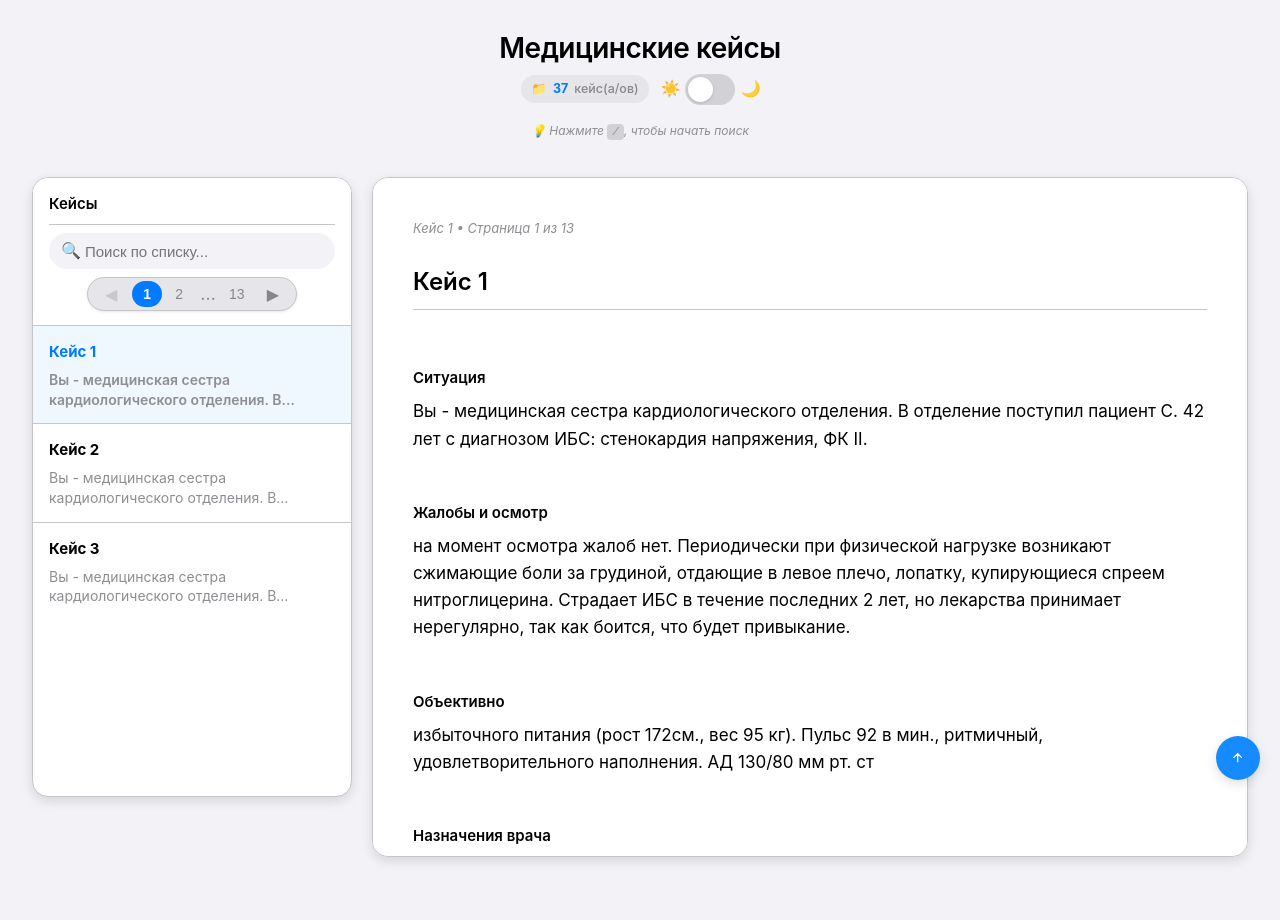
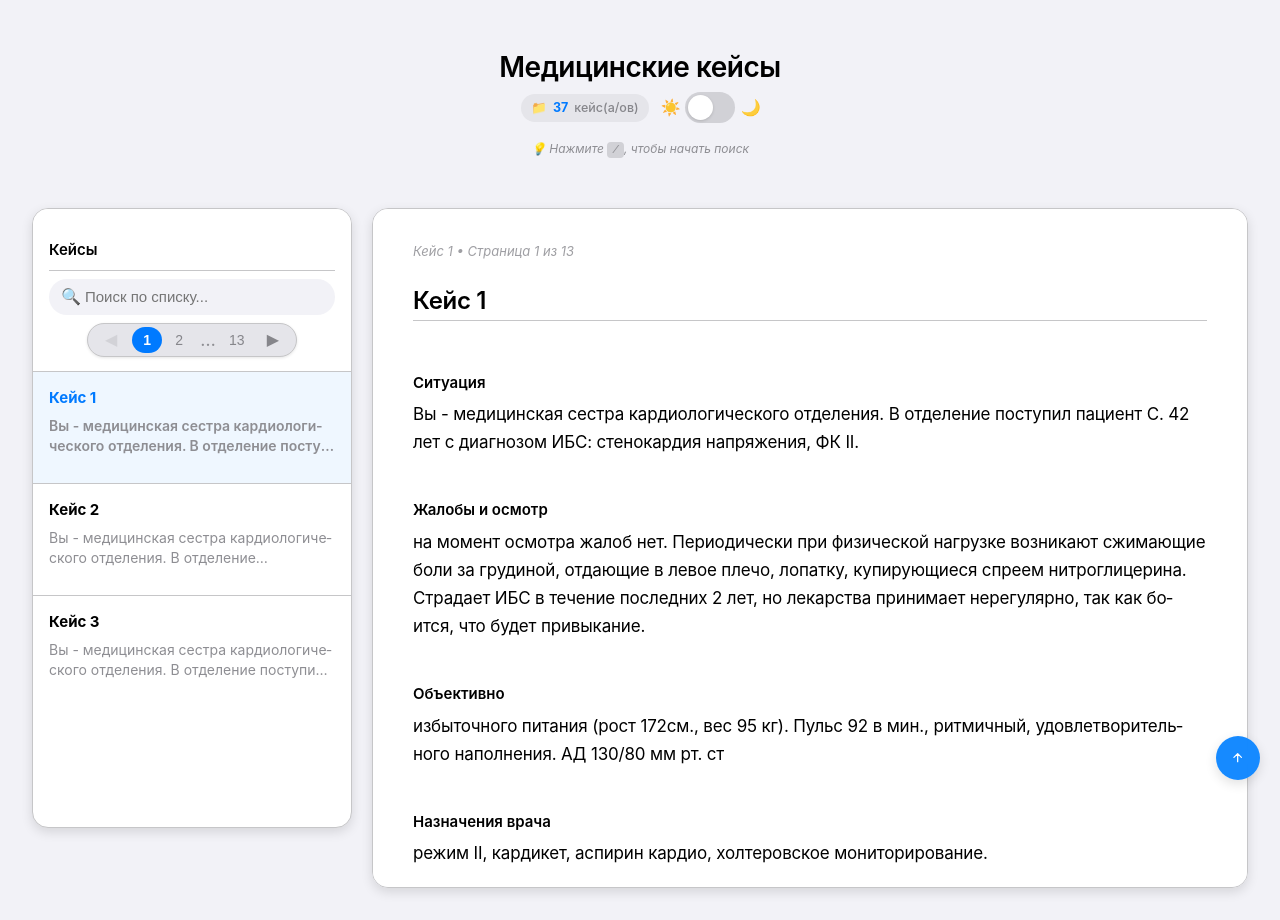
Before and after one commit to dfr8938/medical-cases-app, a React (Vite) app: page / in a window 1280 px wide. Before the commit the page ends 889 px from the top, so only its background shows below. Built offline with nearby package versions, Linux system fonts and the light colour scheme.

Commit message:
editing styles

```diff
--- a/src/App.css
+++ b/src/App.css
@@ -1,17 +1,10 @@
-*,
-*::before,
-*::after {
+/* === ГЛОБАЛЬНЫЕ СБРОСЫ === */
+*, *::before, *::after {
   box-sizing: border-box;
-  margin: 0;
-  padding: 0;
   -webkit-tap-highlight-color: transparent;
-  -webkit-touch-callout: none;
-  -webkit-user-select: none;
-  -moz-user-select: none;
-  -ms-user-select: none;
-  user-select: none;
 }
 
+/* === ШРИФТЫ И ПОВЕДЕНИЕ === */
 html {
   font-size: 100%;
   scroll-behavior: smooth;
@@ -19,8 +12,10 @@ html {
   -webkit-font-smoothing: antialiased;
   -moz-osx-font-smoothing: grayscale;
   text-rendering: optimizeLegibility;
+  color-scheme: light dark;
 }
 
+/* === ТЕЛО ДОКУМЕНТА === */
 body {
   font-family: -apple-system, BlinkMacSystemFont, "Segoe UI", Roboto, Ubuntu, "Helvetica Neue", sans-serif;
   font-optical-sizing: auto;
@@ -35,7 +30,16 @@ body {
   padding: env(safe-area-inset-top, 0) env(safe-area-inset-right, 0)
             env(safe-area-inset-bottom, 0) env(safe-area-inset-left, 0);
   position: relative;
-  -webkit-overflow-scrolling: touch;
+}
+
+/* === ФОКУС ДЛЯ ДОСТУПНОСТИ === */
+:focus:not(:focus-visible) {
+  outline: none;
+}
+
+:focus-visible {
+  outline: 2px solid var(--accent);
+  outline-offset: 2px;
 }
 
 /* === ЦВЕТА И ПЕРЕМЕННЫЕ (iOS-стиль) === */
@@ -59,22 +63,39 @@ body {
   --radius-sm: 8px;
   --radius-md: 12px;
   --radius-lg: 16px;
-  --transition: all 0.25s cubic-bezier(0.4, 0, 0.2, 1);
-  --transition-fast: all 0.15s ease;
+  --transition: 0.25s cubic-bezier(0.4, 0, 0.2, 1);
+  --transition-fast: 0.15s ease;
 }
 
-/* === ТЁМНАЯ ТЕМА === */
+/* === ТЁМНАЯ ТЕМА (системная) === */
+@media (prefers-color-scheme: dark) {
+  :root {
+    --bg-primary: #000000;
+    --bg-secondary: #1c1c1e;
+    --bg-tertiary: #2c2c2e;
+    --bg-card: #1c1c1e;
+    --text-primary: #f8f8f8;
+    --text-secondary: #8e8e93;
+    --text-tertiary: #6e6e71;
+    --accent: #0a84ff;
+    --accent-hover: #0077ed;
+    --accent-active: #0062d3;
+    --separator: #3a3a3c;
+    --shadow: 0 1px 3px rgba(0, 0, 0, 0.3);
+    --shadow-lg: 0 4px 12px rgba(0, 0, 0, 0.5);
+    --highlight: #ffd60a;
+  }
+}
+
+/* === РУЧНОЕ ПЕРЕКЛЮЧЕНИЕ ТЕМЫ === */
 html.dark {
   --bg-primary: #000000;
   --bg-secondary: #1c1c1e;
   --bg-tertiary: #2c2c2e;
   --bg-card: #1c1c1e;
   --text-primary: #f8f8f8;
-  --text-secondary: #8e8e93;
-  --text-tertiary: #6e6e71;
   --accent: #0a84ff;
   --accent-hover: #0077ed;
-  --accent-active: #0062d3;
   --separator: #3a3a3c;
   --shadow: 0 1px 3px rgba(0, 0, 0, 0.3);
   --shadow-lg: 0 4px 12px rgba(0, 0, 0, 0.5);
@@ -94,7 +115,7 @@ html.dark {
 
 /* === ОСНОВНОЙ КОНТЕЙНЕР === */
 .app {
-  max-width: 100vw;
+  max-width: 100%;
   margin: 0 auto;
   padding: calc(env(safe-area-inset-top) + 12px) 12px 20px;
   min-height: calc(100vh - env(safe-area-inset-bottom));
@@ -103,7 +124,6 @@ html.dark {
   display: flex;
   flex-direction: column;
   gap: 20px;
-  -webkit-overflow-scrolling: touch;
 }
 
 /* === ЗАГОЛОВОК === */
@@ -166,6 +186,7 @@ html.dark {
   color: var(--text-secondary);
   font-size: 12.5px;
   white-space: nowrap;
+  transition: background-color var(--transition-fast), color var(--transition-fast);
 }
 
 .stat-item strong {
@@ -201,10 +222,9 @@ html.dark {
   border-radius: 15.5px;
   border: none;
   cursor: pointer;
-  transition: background 0.3s ease;
+  transition: background-color 0.3s ease;
   outline: none;
   -webkit-appearance: none;
-  -moz-appearance: none;
   appearance: none;
 }
 
@@ -227,7 +247,6 @@ html.dark {
 
 .theme-toggle-switch.dark .toggle-thumb {
   transform: translateX(22px);
-  background: white;
 }
 
 /* === ОСНОВНОЙ КОНТЕЙНЕР (адаптивная сетка) === */
@@ -239,7 +258,7 @@ html.dark {
   min-height: 0;
 }
 
-/* === СПИСОК КЕЙСОВ (на десктопе и iPad) === */
+/* === СПИСОК КЕЙСОВ === */
 .case-list {
   min-width: 280px;
   width: 30%;
@@ -249,10 +268,12 @@ html.dark {
   border: 0.5px solid var(--separator);
   box-shadow: var(--shadow-lg);
   height: calc(100vh - 180px);
-  overflow: hidden;
+  overflow: auto;
   display: flex;
   flex-direction: column;
   position: relative;
+  box-sizing: border-box;
+  overflow-x: hidden;
 }
 
 /* === ШАПКА СПИСКА === */
@@ -269,7 +290,6 @@ html.dark {
   backdrop-filter: blur(10px);
   -webkit-backdrop-filter: blur(10px);
   transition: background var(--transition);
-  -webkit-overflow-scrolling: touch;
 }
 
 .case-list-header h3 {
@@ -308,7 +328,7 @@ html.dark {
   background: var(--bg-primary);
   color: var(--text-primary);
   transition: border-color 0.25s ease, box-shadow 0.25s ease;
-  padding: 0 36px 0 36px; /* с учётом иконки */
+  padding: 0 36px; /* иконка */
 }
 
 .search-input-header:focus {
@@ -326,7 +346,7 @@ html.dark {
   100% { box-shadow: 0 0 0 2px var(--accent); }
 }
 
-/* === ИКОНКА ЛУПЫ В ПОИСКЕ === */
+/* === ИКОНКА ЛУПЫ === */
 .search-icon {
   position: absolute;
   left: 12px;
@@ -365,6 +385,7 @@ html.dark {
   cursor: pointer;
   z-index: 1;
   -webkit-tap-highlight-color: transparent;
+  transition: color var(--transition);
 }
 
 .clear-btn-header:hover,
@@ -372,7 +393,7 @@ html.dark {
   color: var(--text-primary);
 }
 
-/* === ПАГИНАЦИЯ (iOS-style) === */
+/* === ПАГИНАЦИЯ (iOS-style, центрирована, фиксированная ширина) === */
 .ios-pagination {
   display: inline-flex;
   align-items: center;
@@ -386,9 +407,12 @@ html.dark {
   white-space: nowrap;
   justify-content: center;
   height: 34px;
+  min-width: 180px;
+  max-width: 220px;
+  width: auto;
   margin: 0 auto;
+  box-sizing: border-box;
   box-shadow: var(--shadow);
-  -webkit-user-select: none;
 }
 
 .ios-pagination-arrow {
@@ -404,12 +428,13 @@ html.dark {
   align-items: center;
   justify-content: center;
   transition: background var(--transition);
-  -webkit-tap-highlight-color: transparent;
+  flex-shrink: 0;
 }
 
 .ios-pagination-arrow:disabled {
   color: #c7c7cc;
   cursor: not-allowed;
+  opacity: 0.6;
 }
 
 .ios-pagination-arrow:hover:not(:disabled),
@@ -421,6 +446,7 @@ html.dark {
   display: flex;
   align-items: center;
   gap: 2px;
+  flex-shrink: 1;
 }
 
 .ios-pagination-page {
@@ -437,6 +463,7 @@ html.dark {
   cursor: pointer;
   font-weight: 500;
   transition: background var(--transition);
+  flex-shrink: 0;
 }
 
 .ios-pagination-page:hover {
@@ -453,6 +480,7 @@ html.dark {
   color: var(--text-tertiary);
   font-size: 18px;
   margin: 0 4px;
+  flex-shrink: 0;
 }
 
 /* === ПУСТОЙ РЕЗУЛЬТАТ === */
@@ -479,8 +507,12 @@ html.dark {
   cursor: pointer;
   font-size: 15px;
   color: var(--text-primary);
-  transition: background var(--transition-fast);
+  transition: background-color 0.15s ease, color 0.15s ease;
   -webkit-tap-highlight-color: transparent;
+  width: 100%;
+  box-sizing: border-box;
+  overflow: hidden;
+  flex-wrap: wrap;
 }
 
 .case-item:last-child {
@@ -504,6 +536,7 @@ html.dark {
 
 .case-item-left {
   flex: 1;
+  min-width: 0;
 }
 
 .case-item p {
@@ -515,9 +548,12 @@ html.dark {
   -webkit-box-orient: vertical;
   overflow: hidden;
   line-height: 1.4;
+  word-wrap: break-word;
+  overflow-wrap: break-word;
+  hyphens: auto;
 }
 
-/* === ПРОСМОТР КЕЙСА === */
+/* === ПРОСМОТР КЕЙСА — iOS стиль (Notes, Settings) === */
 .case-view {
   flex: 1 1 65%;
   min-width: 300px;
@@ -528,12 +564,12 @@ html.dark {
   overflow: auto;
   padding: 24px;
   font-size: 17px;
-  -webkit-overflow-scrolling: touch;
   max-height: calc(100vh - var(--header-height) - 40px);
   transition: opacity 0.25s ease, transform 0.25s ease;
   display: flex;
   flex-direction: column;
   gap: 16px;
+  -webkit-overflow-scrolling: touch;
 }
 
 .case-view.fade-out {
@@ -547,94 +583,192 @@ html.dark {
   transform: translateY(0);
 }
 
-/* === ЗАГОЛОВКИ В ПРОСМОТРЕ === */
+/* Заголовок */
 .case-view h2 {
   font-size: 24px;
   font-weight: 600;
   color: var(--text-primary);
-  margin-bottom: 16px;
-  padding-bottom: 8px;
+  margin: 0 0 16px;
+  padding-bottom: 4px;
   border-bottom: 0.5px solid var(--separator);
+  line-height: 1.25;
+  letter-spacing: -0.3px;
 }
 
+.case-view h3,
 .case-view h4 {
   font-size: 15px;
   font-weight: 600;
   color: var(--text-primary);
-  margin-top: 24px;
-  margin-bottom: 8px;
+  margin: 20px 0 8px;
+  line-height: 1.3;
 }
 
-/* === ТЕКСТ И СПИСКИ === */
-.case-view p,
+/* Текст */
+.case-view p {
+  color: var(--text-primary);
+  font-size: 17px;
+  line-height: 1.65;
+  margin: 8px 0;
+  letter-spacing: -0.01em;
+  hyphens: auto;
+  word-break: break-word;
+  text-align: left;
+}
+
+/* Списки */
 .case-view ul,
 .case-view ol {
-  font-size: 17px;
+  padding-left: 18px;
+  margin: 8px 0;
   color: var(--text-primary);
-  margin: 8px 0;
-  line-height: 1.6;
-}
-
-.case-view ul,
-.case-view ol {
-  padding-left: 20px;
 }
 
 .case-view li {
   margin: 4px 0;
+  line-height: 1.6;
   hyphens: auto;
+  word-break: break-word;
+  font-size: 17px;
+}
+
+.case-view ul li {
+  list-style-type: disc;
+}
+
+.case-view ol li {
+  list-style-type: decimal;
+}
+
+.case-view ul li::marker,
+.case-view ol li::marker {
+  font-size: 0.9em;
+  opacity: 0.9;
+}
+
+/* Код */
+.case-view code {
+  font-family: 'SF Mono', 'SFMono-Regular', 'Consolas', 'Liberation Mono', Menlo, Courier, monospace;
+  background: var(--bg-secondary);
+  color: var(--text-primary);
+  font-size: 0.9em;
+  padding: 0.2em 0.4em;
+  border-radius: 6px;
+  border: 0.5px solid var(--separator);
   word-break: break-word;
 }
 
-/* === ПОДСВЕТКА ТЕКСТА === */
+.case-view pre {
+  background: var(--bg-tertiary);
+  padding: 16px;
+  border-radius: 12px;
+  border: 0.5px solid var(--separator);
+  overflow: auto;
+  margin: 12px 0;
+  font-size: 14px;
+  line-height: 1.5;
+  -webkit-overflow-scrolling: touch;
+}
+
+.case-view pre code {
+  background: none;
+  padding: 0;
+  border: none;
+  color: inherit;
+  font-size: 1em;
+}
+
+/* Цитаты */
+.case-view blockquote {
+  border-left: 3px solid var(--accent);
+  margin: 12px 0;
+  padding: 4px 0 4px 16px;
+  color: var(--text-secondary);
+  font-style: italic;
+  font-size: 16px;
+  opacity: 0.95;
+}
+
+/* Брокриумб */
+.breadcrumb {
+  font-size: 13px;
+  color: var(--text-tertiary);
+  margin: 0 0 8px;
+  font-style: italic;
+  opacity: 0.85;
+}
+
+/* Подсветка */
 .highlight {
   background: var(--highlight);
+  color: #000;
   font-weight: 600;
-  color: #000;
   padding: 0 2px;
   border-radius: 2px;
   line-height: inherit;
 }
 
-/* === БРОКРИУМБ (ХЛЕБНЫЕ КРОШКИ) === */
-.breadcrumb {
-  font-size: 13px;
-  color: var(--text-tertiary);
-  margin-bottom: 8px;
-  font-style: italic;
+/* Таблицы */
+.case-view table {
+  width: 100%;
+  border-collapse: collapse;
+  margin: 12px 0;
+  font-size: 15px;
 }
 
-/* === КНОПКА "НАВЕРХ" === */
-.scroll-top {
-  position: fixed;
-  bottom: calc(20px + env(safe-area-inset-bottom));
-  right: 20px;
-  width: 44px;
-  height: 44px;
-  border-radius: 22px;
-  background: rgba(10, 132, 255, 0.95);
-  backdrop-filter: blur(10px);
-  -webkit-backdrop-filter: blur(10px);
-  color: white;
-  display: flex;
-  align-items: center;
-  justify-content: center;
-  border: none;
-  cursor: pointer;
-  box-shadow: var(--shadow-lg);
-  transition: transform 0.2s ease, background 0.2s ease;
-  z-index: 1000;
-  -webkit-tap-highlight-color: transparent;
+.case-view th,
+.case-view td {
+  padding: 10px 8px;
+  text-align: left;
+  border-bottom: 0.5px solid var(--separator);
 }
 
-.scroll-top:hover {
-  transform: translateY(-2px);
-  background: var(--accent-hover);
+.case-view th {
+  color: var(--text-primary);
+  font-weight: 600;
 }
 
-.scroll-top:active {
-  transform: translateY(0);
-  background: var(--accent-active);
+.case-view tr:last-child td {
+  border-bottom: none;
+}
+
+/* Ссылки */
+.case-view a {
+  color: var(--accent);
+  text-decoration: none;
+  font-weight: 500;
+  border-radius: 6px;
+  transition: opacity 0.15s ease;
+  padding: 1px 2px;
+}
+
+.case-view a:hover {
+  text-decoration: underline;
+}
+
+.case-view a:active {
+  opacity: 0.7;
+}
+
+/* Изображения */
+.case-view img {
+  max-width: 100%;
+  height: auto;
+  border-radius: 12px;
+  margin: 12px 0;
+  box-shadow: 0 1px 6px rgba(0, 0, 0, 0.1);
+  transition: transform 0.2s ease;
+}
+
+.case-view img:hover {
+  transform: scale(1.01);
+}
+
+/* Разделители */
+.case-view hr {
+  border: none;
+  border-top: 0.5px solid var(--separator);
+  margin: 20px 0;
 }
 
 /* === МОБИЛЬНЫЙ АККОРДЕОН === */
@@ -661,7 +795,6 @@ html.dark {
   color: var(--text-primary);
   border-bottom: 0.5px solid var(--separator);
   transition: background var(--transition);
-  -webkit-tap-highlight-color: transparent;
 }
 
 .mobile-accordion-header:hover {
@@ -693,7 +826,7 @@ html.dark {
   overflow: hidden;
 }
 
-/* === ТЕНЬ ПРИ ПРОКРУТКЕ В СПИСКЕ === */
+/* === ТЕНЬ ПРИ ПРОКРУТКЕ === */
 .case-list.has-shadow::before {
   content: "";
   position: absolute;
@@ -707,7 +840,7 @@ html.dark {
   border-radius: var(--radius-lg) var(--radius-lg) 0 0;
 }
 
-/* === ПОДСКАЗКА ПОИСКА (/) === */
+/* === ПОДСКАЗКА ПОИСКА === */
 .search-hint {
   font-size: 12px;
   color: var(--text-tertiary);
@@ -721,6 +854,38 @@ html.dark {
   padding: 2px 5px;
   font-size: 11px;
   font-weight: 500;
+}
+
+/* === КНОПКА "НАВЕРХ" === */
+.scroll-top {
+  position: fixed;
+  bottom: calc(20px + env(safe-area-inset-bottom));
+  right: 20px;
+  width: 44px;
+  height: 44px;
+  border-radius: 22px;
+  background: rgba(10, 132, 255, 0.95);
+  backdrop-filter: blur(10px);
+  -webkit-backdrop-filter: blur(10px);
+  color: white;
+  display: flex;
+  align-items: center;
+  justify-content: center;
+  border: none;
+  cursor: pointer;
+  box-shadow: var(--shadow-lg);
+  transition: transform 0.2s ease, background 0.2s ease;
+  z-index: 1000;
+}
+
+.scroll-top:hover {
+  transform: translateY(-2px);
+  background: var(--accent-hover);
+}
+
+.scroll-top:active {
+  transform: translateY(0);
+  background: var(--accent-active);
 }
 
 /* === АДАПТИВНОСТЬ (мобильные) === */
@@ -765,7 +930,7 @@ html.dark {
 
   .search-input-header {
     font-size: 14px;
-    padding: 0 32px 0 32px;
+    padding: 0 32px;
   }
 
   .clear-btn-header {
@@ -788,19 +953,45 @@ html.dark {
     padding: 12px 14px;
   }
 
+  /* === Адаптация пагинации на мобильных === */
   .ios-pagination {
+    min-width: 160px;
+    max-width: 200px;
     padding: 4px 6px;
     font-size: 13px;
   }
 
+  .ios-pagination-arrow,
   .ios-pagination-page {
     width: 28px;
+    height: 28px;
+  }
+
+  .ios-pagination-page {
     height: 24px;
   }
 
-  .ios-pagination-arrow {
-    width: 28px;
-    height: 28px;
+  .ios-pagination-ellipsis {
+    margin: 0 3px;
+  }
+
+  .case-view h2 {
+    font-size: 22px;
+    letter-spacing: -0.2px;
+  }
+
+  .case-view h3,
+  .case-view h4 {
+    font-size: 15px;
+  }
+
+  .case-view p,
+  .case-view li {
+    font-size: 16px;
+    line-height: 1.6;
+  }
+
+  .case-view blockquote {
     font-size: 15px;
   }
 }
@@ -848,7 +1039,7 @@ html.dark {
   }
 
   .case-view {
-    padding: 40px;
+    padding: 32px 40px;
     font-size: 17px;
   }
 }
@@ -862,22 +1053,14 @@ html.dark {
     animation: none !important;
   }
 
-  .case-view.fade-in,
-  .case-view.fade-out {
+  .case-view {
     transition: none;
     opacity: 1;
     transform: none;
   }
 }
 
-@media (prefers-contrast: high) {
-  :root {
-    --separator: #000;
-    --shadow: 0 1px 3px rgba(0, 0, 0, 0.3);
-  }
-}
-
-/* === iOS-STYLE PRELOADER === */
+/* === ПРЕЛОАДЕР === */
 #preloader {
   position: fixed;
   top: 0;
@@ -930,11 +1113,8 @@ html.dark {
   opacity: 0.8;
 }
 
-/* === Тёмная тема — Preloader === */
 html.dark .ios-loader-container {
   background: rgba(28, 28, 30, 0.8);
-  backdrop-filter: blur(12px);
-  -webkit-backdrop-filter: blur(12px);
   border-color: #3a3a3c;
 }
 
@@ -942,7 +1122,6 @@ html.dark .ios-loader-text {
   color: #8e8e93;
 }
 
-/* === Адаптивность — Preloader === */
 @media (max-width: 480px) {
   .ios-loader-container {
     padding: 20px 24px;
@@ -955,7 +1134,6 @@ html.dark .ios-loader-text {
   }
 }
 
-/* === Анимация исчезновения Preloader === */
 body.loaded #preloader {
   opacity: 0;
   pointer-events: none;
```
